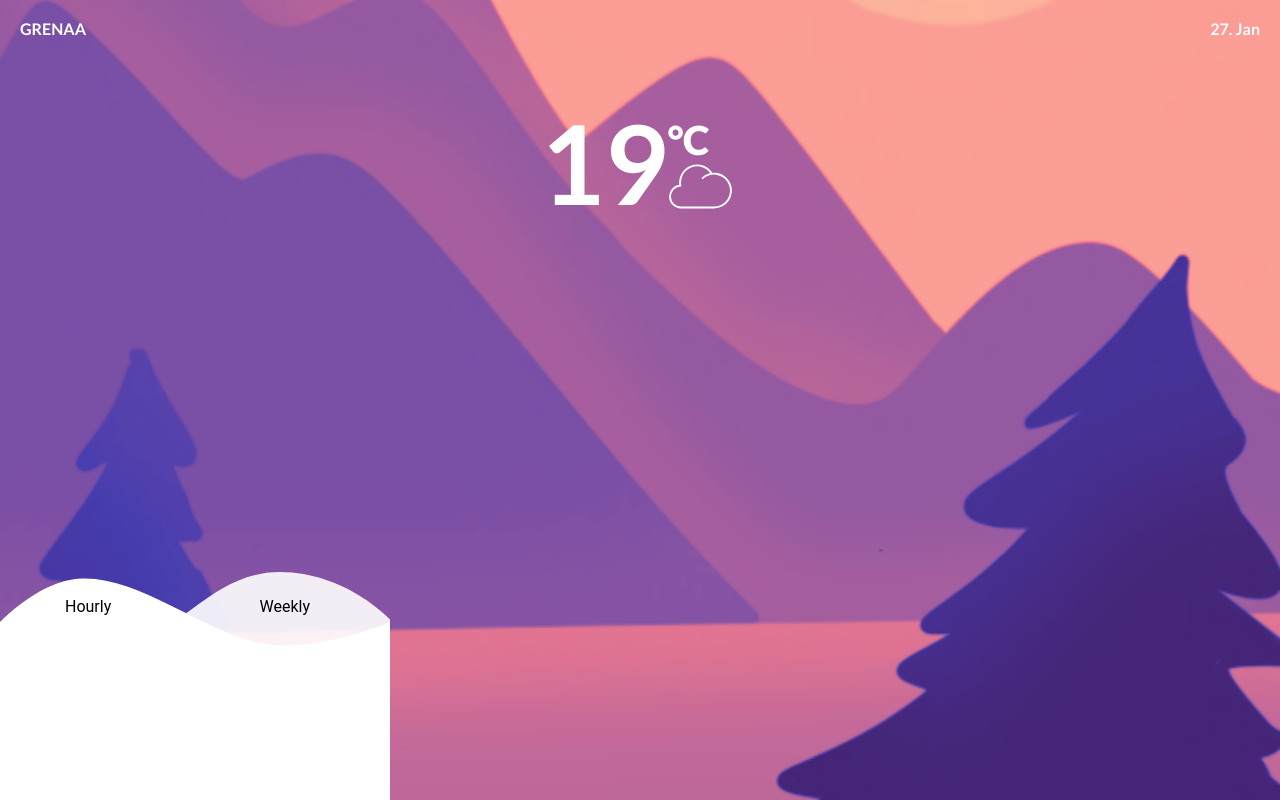
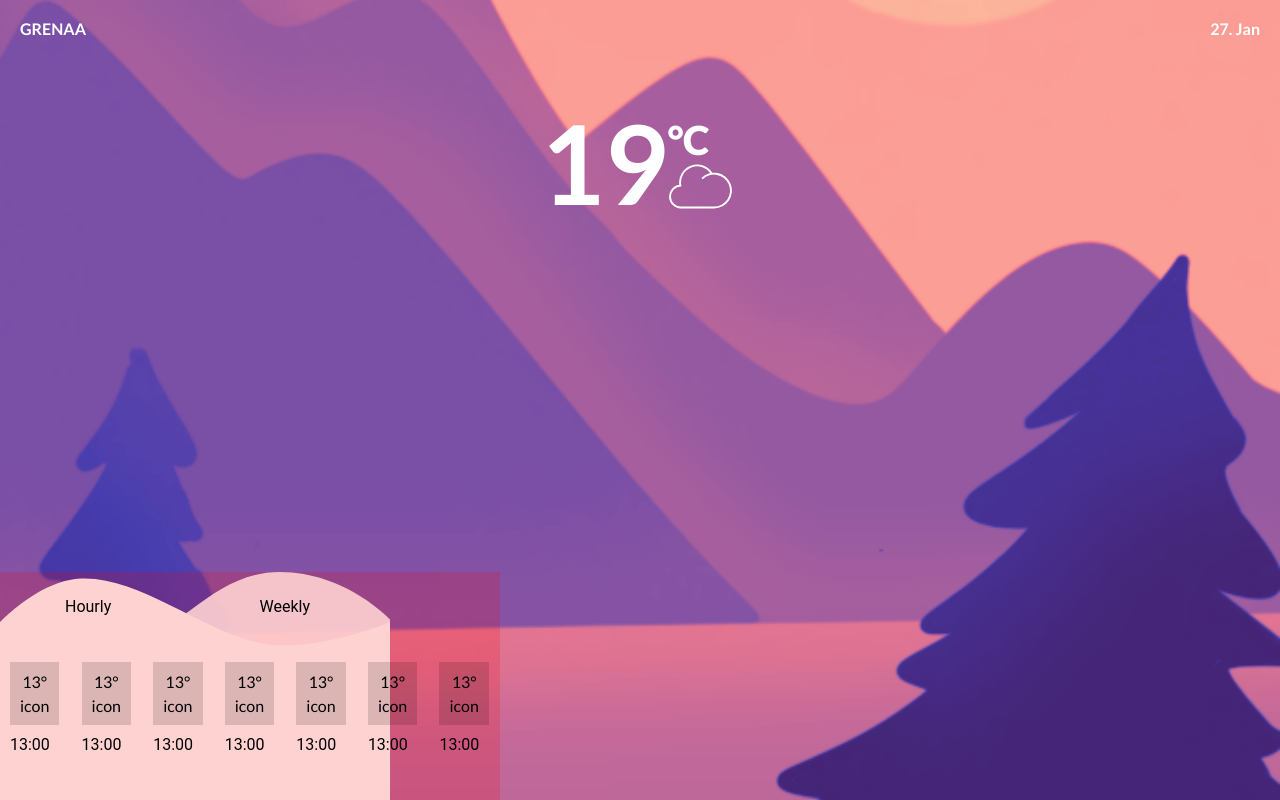
Before and after one commit to july-bht/Weather_app, a React (Create React App) app in the folder ionicApp/: page /home in a window 1280 px wide. Built offline with nearby package versions, Linux system fonts and the light colour scheme.

Commit message:
Revert "Revert "Merge branch 'Julie'""
This reverts commit 260afa41fdbd6916388aea8162f7c59c259697b0.

```diff
--- a/ionicApp/src/components/Hourly.js
+++ b/ionicApp/src/components/Hourly.js
@@ -1,23 +1,23 @@
 import { IonCol, IonGrid, IonRow, IonText } from "@ionic/react";
 import HourWave from "../svg/hourWave";
 import data from "../weather.json";
+
 const Hourly = () => {
   return (
     <div className="wave">
       <HourWave />
       <div className="wave__content">
-        <IonGrid>
-          <IonRow>
-            {data.hourly.map((item, index)=>(
+        <IonGrid className="box__grid">
+          <IonRow className="box__row">
+            {data.hourly.map((item, index) => (
               <IonCol key={index}>
-              <div className="box">
-                <IonText className="box__deg">{item.deg}</IonText>
-                <div className="box__icon">{item.icon}</div>
-              </div>
-              <IonText className="box__time">{item.time}</IonText>
-            </IonCol>
+                <div className="box t">
+                  <IonText className="box__deg">{item.deg}</IonText>
+                  <div className="box__icon">{item.icon}</div>
+                </div>
+                <IonText className="box__time">{item.time}</IonText>
+              </IonCol>
             ))}
-
           </IonRow>
         </IonGrid>
       </div>
--- a/ionicApp/src/theme/style.scss
+++ b/ionicApp/src/theme/style.scss
@@ -117,37 +117,58 @@ ion-toolbar {
 }
 
 .active {
-    animation: click 10s ease-in
+  animation: click 10s ease-in;
 }
-    @keyframes click{
-0%{
+@keyframes click {
+  0% {
     opacity: 0;
+  }
+
+  100% {
+    opacity: 1;
+  }
 }
-
-100%{
-    opacity: 1;
-}
-    }
-
-
 
 .wave {
   position: relative;
 
   &__content {
     position: absolute;
-    height: 50px;
-    width: 100vw;
+    height: 300px;
+    width: 500px;
+    overflow-x: scroll;
     left: 0;
-    padding: 80px 10px 10px 10px;
-    background-color: red;
+    top: 0;
+    padding: 90px 10px 10px 10px;
+    background-color: rgba(255, 0, 0, 0.176);
   }
 }
 
+.box {
+  height:max-content;
+  width: max-content;
+  background-color: rgba(0, 0, 0, 0.14);
+padding: 10px;
+  text-align: center;
+  margin-bottom: 10px;
+  display: flex;
+  justify-content: center;
+  gap: 5px;
+  flex-direction: column;
 
+  &__grid {
+    overflow-x: scroll;
+    width: 500px;
+  }
 
-.box{
-  height: 50px;
-  width: 50px;
-  background-color: gray;
+  &__row {
+    display: flex;
+    justify-content: center;
+    gap: 1px;
+    overflow-x: scroll;
+  }
+
+  &__col {
+    text-align: center;
+  }
 }
--- a/ionicApp/src/weather.json
+++ b/ionicApp/src/weather.json
@@ -35,5 +35,28 @@
       "icon": "icon",
       "time": "13:00"
     }
-  ]
+  ],
+
+  "backgrounds":{
+    "rainy":{
+      "img":"/public/assets/backgrounds/rainy.png",
+      "color":"dark-blue",
+      "icon":"rain"
+    },
+    "sunny":{
+      "img":"/public/assets/backgrounds/rainy.png",
+      "color":"green",
+      "icon":"sun"
+    },
+    "cloudy":{
+      "img":"/public/assets/backgrounds/rainy.png",
+      "color":"purple",
+      "icon":"cloud"
+    },
+    "rainy-sunny":{
+      "img":"/public/assets/backgrounds/rainy.png",
+      "color":"light-blue",
+      "icon":"sunny-cloud"
+    }
+  }
 }
```
Also changed, not shown: ionicApp/src/theme/bg-change.scss (added).
